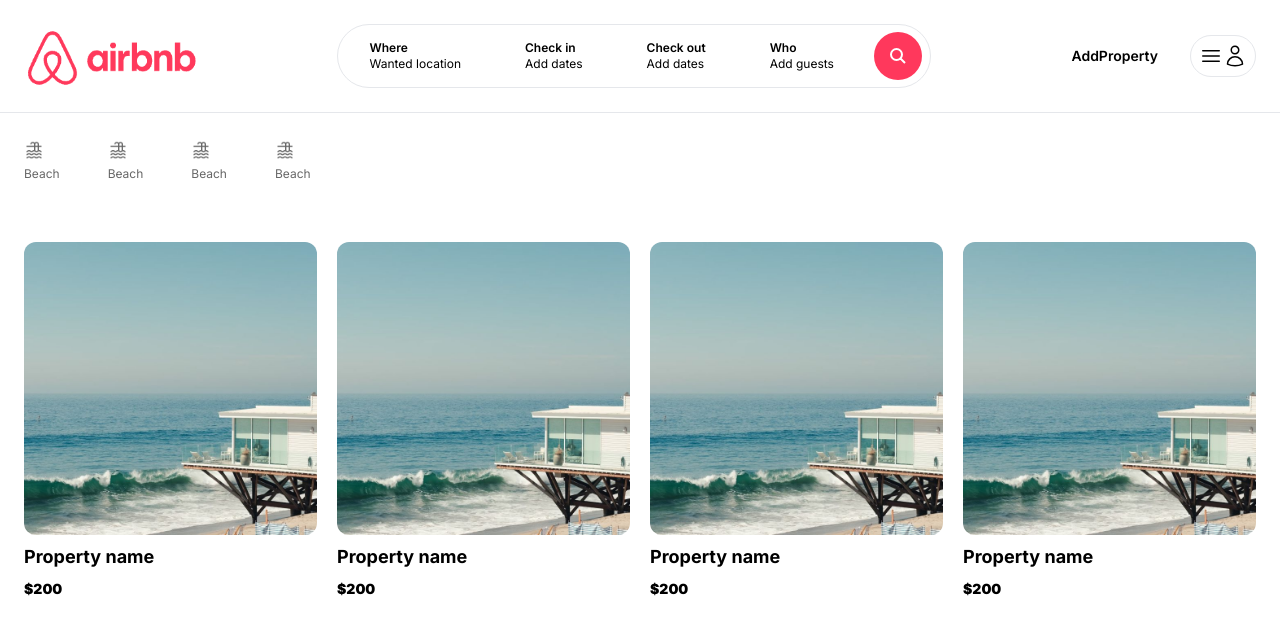
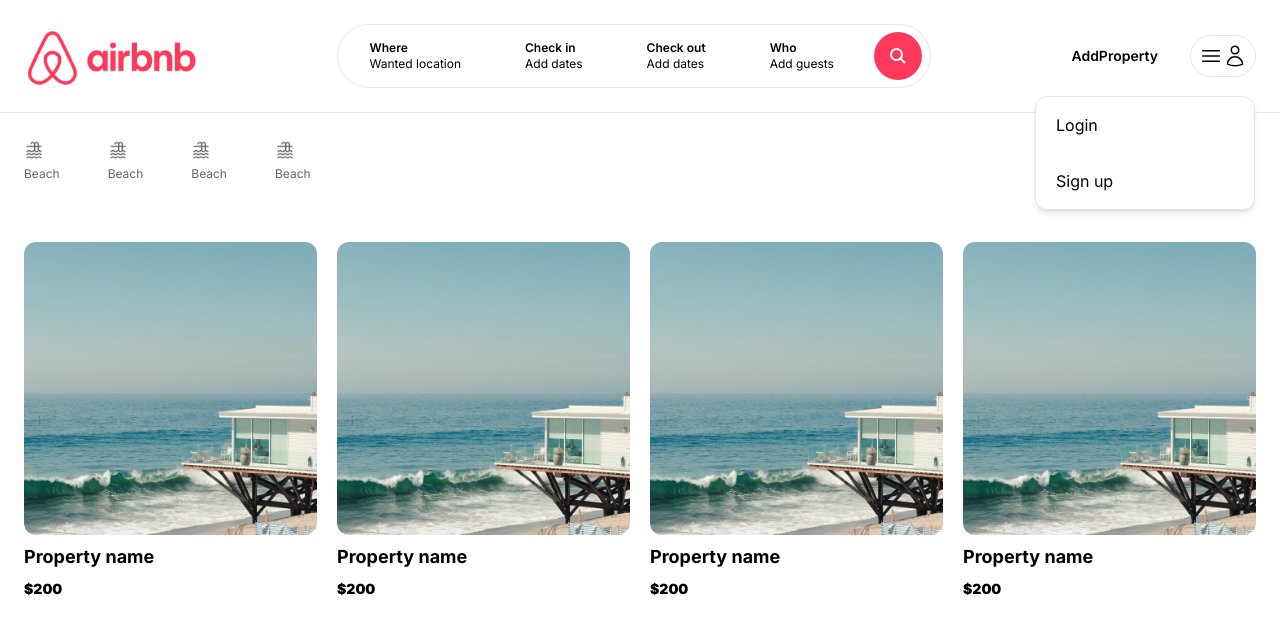
Before and after one commit to YatiZ/Airbnb-Clone, a Next.js app in the folder djangobnb/: page / in a window 1280 px wide. Both pictures are taken after a click on the button 1222 px from the left and 56 px from the top of the page. Shown: the top 634 px of the page. Built offline with nearby package versions, Linux system fonts and the light colour scheme.

Commit message:
menu-popup

```diff
--- /dev/null
+++ b/djangobnb/app/components/navbar/MenuLink.tsx
@@ -0,0 +1,14 @@
+'use client'
+
+interface MenuLinkProps{
+    label: string;
+    onClick: ()=> void;
+}
+
+const MenuLink:React.FC<MenuLinkProps> = ({label, onClick}) => {
+  return (
+    <div onClick={onClick} className="px-5 py-4 hover:bg-gray-100 transition cursor-pointer">{label}</div>
+  )
+}
+
+export default MenuLink
--- a/djangobnb/app/components/navbar/UserNav.tsx
+++ b/djangobnb/app/components/navbar/UserNav.tsx
@@ -1,9 +1,14 @@
-import React from "react";
+'use client'
+
+import { useState } from "react";
+import MenuLink from "./MenuLink";
 
 const UserNav = () => {
+
+    const [isOpen, setIsOpen] = useState(false)
   return (
     <div className="p-2 relative inline-block rounded-full border">
-      <button className="flex items-center">
+      <button onClick={()=> setIsOpen(!isOpen)} className="flex items-center">
         <svg
 
           fill="none"
@@ -34,6 +39,13 @@ const UserNav = () => {
           />
         </svg>
       </button>
+
+      {isOpen && (
+         <div className="w-[220px] absolute top-[60px] right-0 bg-white border rounded-xl shadow-md flex flex-col cursor-pointer">
+            <MenuLink label='Login' onClick={()=>console.log('Clicked')}/>
+            <MenuLink label='Sign up' onClick={()=> console.log('Sign up')}/>
+         </div>
+      )}
     </div>
   );
 };
```
